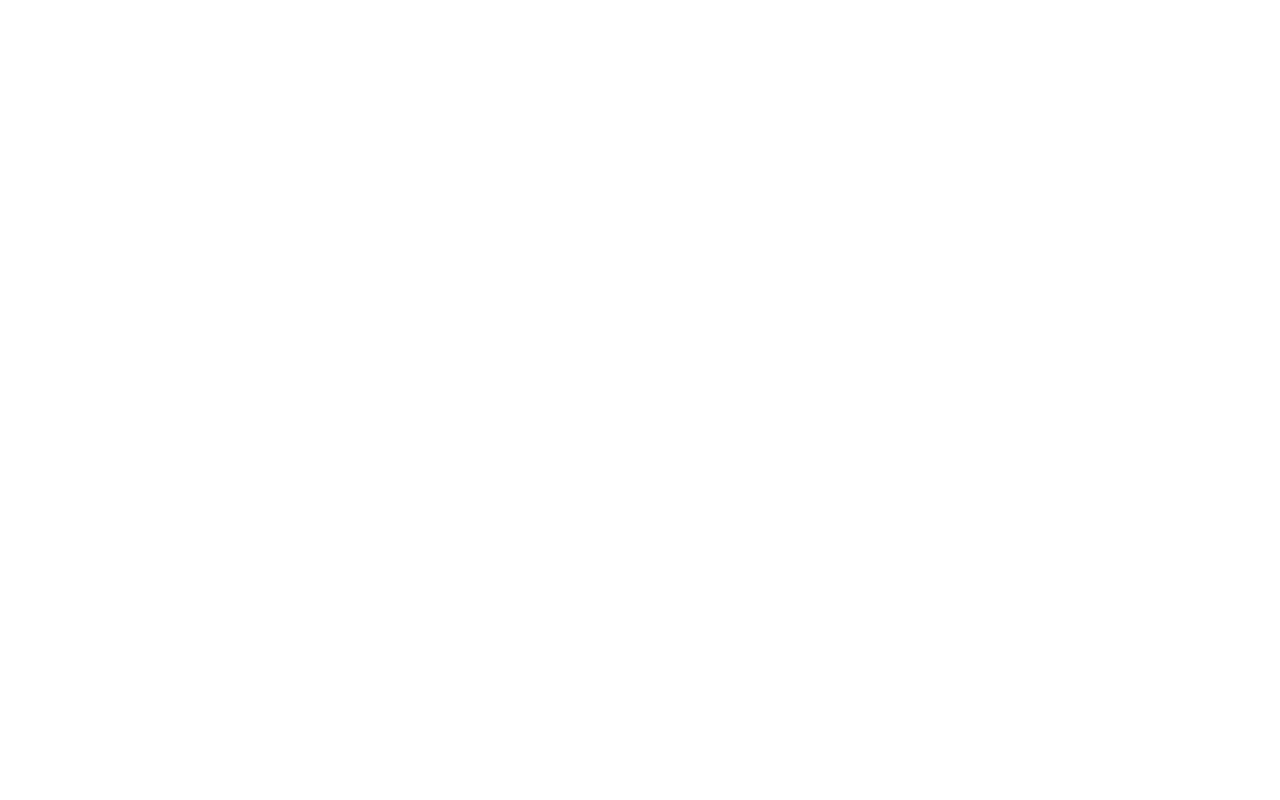
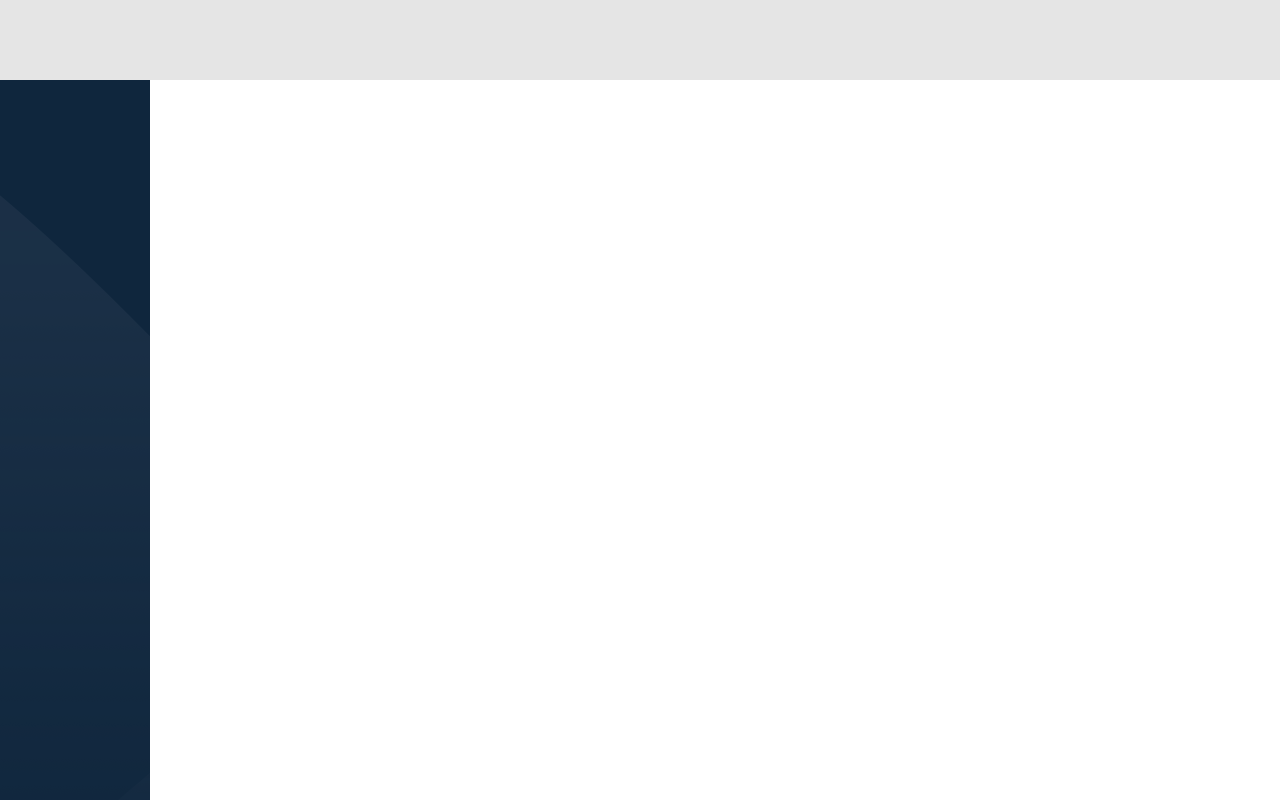
Before and after one commit to alexraduca01/html-css-bootstrap-dashboard, a plain HTML site: page index.html in a window 1280 px wide. Drawn offline with nearby package versions, Linux system fonts and the light colour scheme.

Commit message:
added layout

```diff
--- a/css/style.css
+++ b/css/style.css
@@ -9,6 +9,28 @@
 body {
     font-family: 'Roboto', sans-serif;
 }
+.webapp_wrapper {
+    width: 100%;
+    height: 100vh;
+}
+#navbar {
+    width: 100%;
+    height: 80px;
+}
+main {
+    width: 100%;
+    height: calc(100% - 80px);
+}
+#sidebar {
+    background-image: url(../img/sidebar-bg.png);
+    width: 150px;
+    height: 100%;
+}
+#main_box {
+    width: calc(100% - 150px);
+    height: 100%;
+}
+
 
 /* colors */
 
--- a/index.html
+++ b/index.html
@@ -6,15 +6,44 @@
         <link rel="preconnect" href="https://fonts.googleapis.com">
         <link rel="preconnect" href="https://fonts.gstatic.com" crossorigin>
         <link href="https://fonts.googleapis.com/css2?family=Roboto:wght@100;400;700&display=swap" rel="stylesheet">
-        <link href="https://cdn.jsdelivr.net/npm/bootstrap@5.3.2/dist/css/bootstrap.min.css" rel="stylesheet" integrity="sha384-T3c6CoIi6uLrA9TneNEoa7RxnatzjcDSCmG1MXxSR1GAsXEV/Dwwykc2MPK8M2HN" crossorigin="anonymous">
         <link rel="stylesheet" href="https://cdnjs.cloudflare.com/ajax/libs/font-awesome/6.4.2/css/all.min.css" integrity="sha512-z3gLpd7yknf1YoNbCzqRKc4qyor8gaKU1qmn+CShxbuBusANI9QpRohGBreCFkKxLhei6S9CQXFEbbKuqLg0DA==" crossorigin="anonymous" referrerpolicy="no-referrer" />
         <link rel="stylesheet" href="css/style.css">
         <title>Boolean Dashboard</title>
+        <link href="https://cdn.jsdelivr.net/npm/bootstrap@5.3.2/dist/css/bootstrap.min.css" rel="stylesheet" integrity="sha384-T3c6CoIi6uLrA9TneNEoa7RxnatzjcDSCmG1MXxSR1GAsXEV/Dwwykc2MPK8M2HN" crossorigin="anonymous">
     </head>
 
     <body>
 
+        <div class="webapp_wrapper">
+            <header>
+                <nav id="navbar" class="bg_searchbar">
 
+                </nav>
+            </header>
+
+            <main class="d-flex">
+
+                <div id="sidebar" class="bg_sidebar">
+
+                </div>
+                <div id="main_box">
+                    <div id="main_navbar" class="bg_navbar w-100">
+
+                    </div>
+                    <div id="main_content" class="container-fluid">
+                        <div class="row">
+                            <div class="col-8">
+
+                            </div>
+                            <div class="col-4">
+
+                            </div>
+                        </div>
+                    </div>
+                </div>
+
+            </main>
+        </div>
 
         <script src="https://cdn.jsdelivr.net/npm/bootstrap@5.3.2/dist/js/bootstrap.bundle.min.js" integrity="sha384-C6RzsynM9kWDrMNeT87bh95OGNyZPhcTNXj1NW7RuBCsyN/o0jlpcV8Qyq46cDfL" crossorigin="anonymous"></script>
     </body>
```
